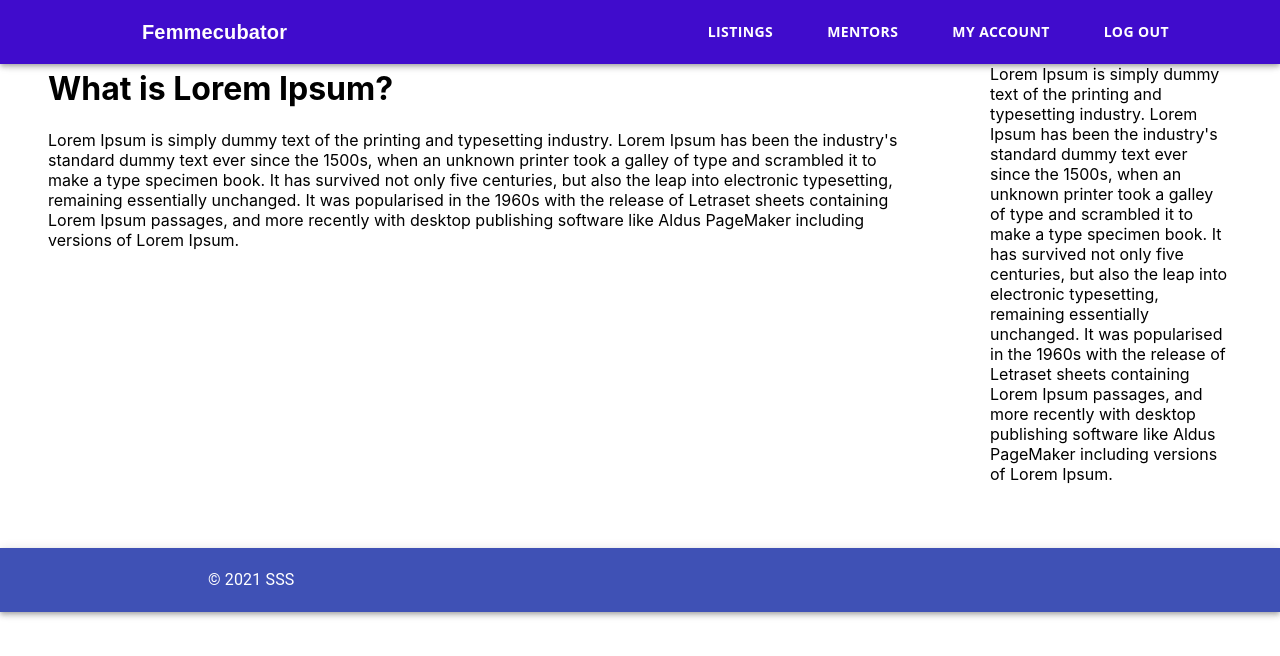
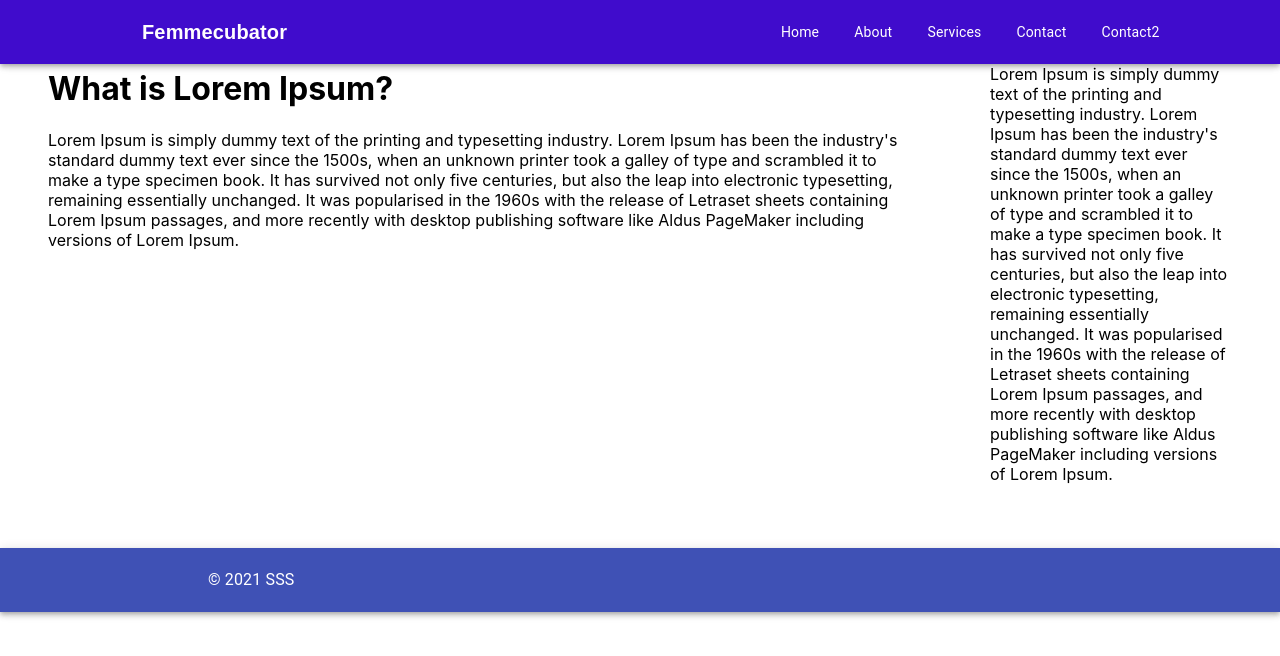
Before and after one commit to ramprasad777/sss, a React (Create React App) app: page /about in a window 1280 px wide. Shown: the top 656 px of the page. Built offline with nearby package versions, Linux system fonts and the light colour scheme.

Commit message:
dev-01|updates

```diff
--- a/src/components/Body/Body.js
+++ b/src/components/Body/Body.js
@@ -3,7 +3,7 @@ import {Route} from 'react-router-dom';
 import {Container, makeStyles} from '@material-ui/core';
 import Home from '../Pages/Home/Home';
 import Services from '../Pages/Services/Services';
-import About from '../Pages/About/About';
+import {About, customTabs} from '../Pages/About/About';
 import Contact from '../Pages/Contact/Contact';
 
 
--- a/src/components/Header/ResHeader.js
+++ b/src/components/Header/ResHeader.js
@@ -3,34 +3,12 @@ import {
     Toolbar,
     Typography,
     makeStyles,
-    Button,
     IconButton,
-    Drawer,
-    Link,
-    MenuItem,
+    Drawer
   } from "@material-ui/core";
   import MenuIcon from "@material-ui/icons/Menu";
   import React, { useState, useEffect } from "react";
-  import { Link as RouterLink } from "react-router-dom";
-
-  const headersData = [
-    {
-      label: "Listings",
-      href: "/listings",
-    },
-    {
-      label: "Mentors",
-      href: "/mentors",
-    },
-    {
-      label: "My Account",
-      href: "/account",
-    },
-    {
-      label: "Log Out",
-      href: "/logout",
-    },
-  ];
+  import MainNav from '../Navigation/MainNav';
 
   const useStyles = makeStyles(() => ({
     header: {
@@ -47,12 +25,6 @@ import {
       color: "#FFFEFE",
       textAlign: "left",
     },
-    menuButton: {
-      fontFamily: "Open Sans, sans-serif",
-      fontWeight: 700,
-      size: "18px",
-      marginLeft: "38px",
-    },
     toolbar: {
       display: "flex",
       justifyContent: "space-between",
@@ -63,7 +35,7 @@ import {
   }));
 
   export default function Header() {
-    const { header, logo, menuButton, toolbar, drawerContainer } = useStyles();
+    const { header, logo, toolbar, drawerContainer } = useStyles();
 
     const [state, setState] = useState({
       mobileView: false,
@@ -129,21 +101,9 @@ import {
     };
 
     const getDrawerChoices = () => {
-      return headersData.map(({ label, href }) => {
-        return (
-          <Link
-            {...{
-              component: RouterLink,
-              to: href,
-              color: "inherit",
-              style: { textDecoration: "none" },
-              key: label,
-            }}
-          >
-            <MenuItem>{label}</MenuItem>
-          </Link>
-        );
-      });
+      return(
+        <MainNav />
+      )
     };
 
     const femmecubatorLogo = (
@@ -153,21 +113,9 @@ import {
     );
 
     const getMenuButtons = () => {
-      return headersData.map(({ label, href }) => {
-        return (
-          <Button
-            {...{
-              key: label,
-              color: "inherit",
-              to: href,
-              component: RouterLink,
-              className: menuButton,
-            }}
-          >
-            {label}
-          </Button>
-        );
-      });
+      return(
+        <MainNav />
+      )
     };
 
     return (
--- a/src/components/Pages/About/About.js
+++ b/src/components/Pages/About/About.js
@@ -1,4 +1,4 @@
-import React from 'react';
+import React, {Component} from 'react';
 import { makeStyles } from '@material-ui/core/styles';
 import Grid from '@material-ui/core/Grid';
 const useStyles = makeStyles((theme) => ({
@@ -11,7 +11,7 @@ const useStyles = makeStyles((theme) => ({
       color: theme.palette.text.secondary,
     },
 }));
-export default function About(){
+ function About(){
     const classes = useStyles();
     return(
         <>
@@ -33,3 +33,47 @@ export default function About(){
         </>
     )
 }
+
+class customTabs extends Component{
+    constructor(props){
+        super(props);
+        this.state = {
+            value : 'used'
+        };
+        this.toggleRadio = this.toggleRadio.bind(this);
+    }
+    toggleRadio(e){
+        this.setState({
+            value: e.target.value
+        })
+        console.log(e.target.value)
+    }
+    render(){
+        return(
+            <div className="" style={{paddingTop:"100px"}}>
+                <label htmlFor="used">
+                    <input type="radio" name="type" value="used" id="used" defaultChecked onChange={this.toggleRadio}
+                        />
+                    Used
+                </label>
+                <label htmlFor="new">
+                    <input type="radio" name="type" value="new" id="new" onChange={this.toggleRadio} />
+                    New
+                </label>
+                <label htmlFor="old">
+                    <input type="radio" name="type" value="old" id="old" onChange={this.toggleRadio} />
+                    Old
+                </label>
+                {
+                    this.state.value === 'used'?
+                    <div className="used">used</div>
+                    :this.state.value === 'new'?
+                    <div className="new">new data</div>
+                    :
+                    <div className="old">old data</div>
+                }
+            </div>
+        )
+    }
+}
+export {About, customTabs} ;
```
Lines whose indentation alone changed are shown as unchanged.
